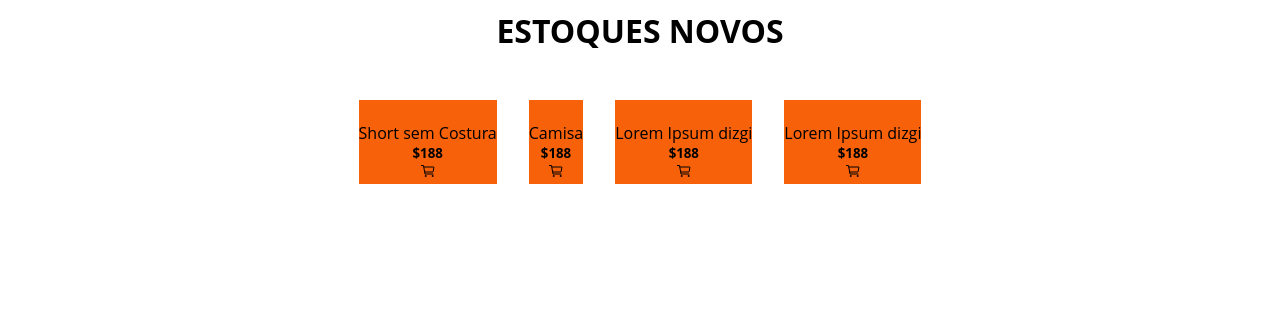
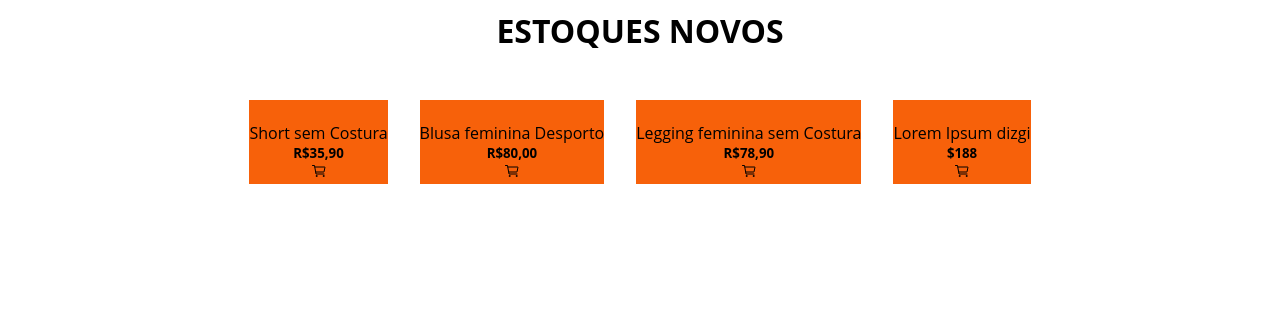
Before and after one commit to teenworkout/Isa, a plain HTML site: page index.html in a window 1280 px wide. Shown: the part 1780-2102 px from the top of the page. Drawn offline with nearby package versions, Linux system fonts and the light colour scheme; a script that the page names is missing.

Commit message:
Update index.html

```diff
--- a/index.html
+++ b/index.html
@@ -87,22 +87,22 @@
             <div class="roupa">
                  <img src="img/roupa1.jpg" alt="">
                 <p>Short sem Costura</p>
-                <h5>$188</h5>
+                <h5>R$35,90</h5>
                 <ion-icon name="cart-outline"></ion-icon>
             </div><!--roupa-->
 
 
            <div class="roupa">
             <img src="img/tren2.jpg" alt="">
-           <p>Camisa</p>
-           <h5>$188</h5>
+           <p>Blusa feminina Desporto</p>
+           <h5>R$80,00</h5>
            <span><ion-icon name="cart-outline"></ion-icon></span>
        </div><!--roupa-->
 
        <div class="roupa">
         <img src="img/tren3.jpg" alt="">
-       <p>Lorem Ipsum dizgi</p>
-       <h5>$188</h5>
+       <p>Legging feminina sem Costura</p>
+       <h5>R$78,90</h5>
        <ion-icon name="cart-outline"></ion-icon>
     </div><!--roupa-->
 
```
